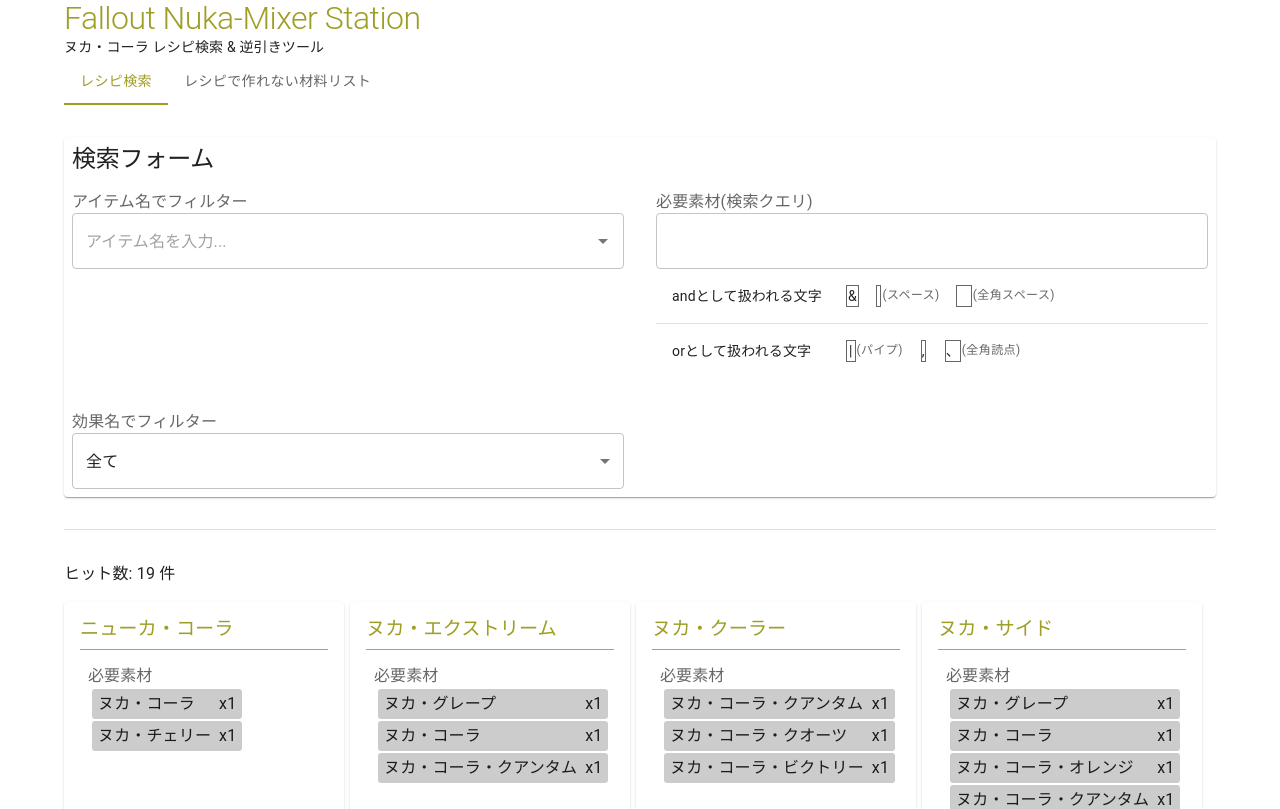
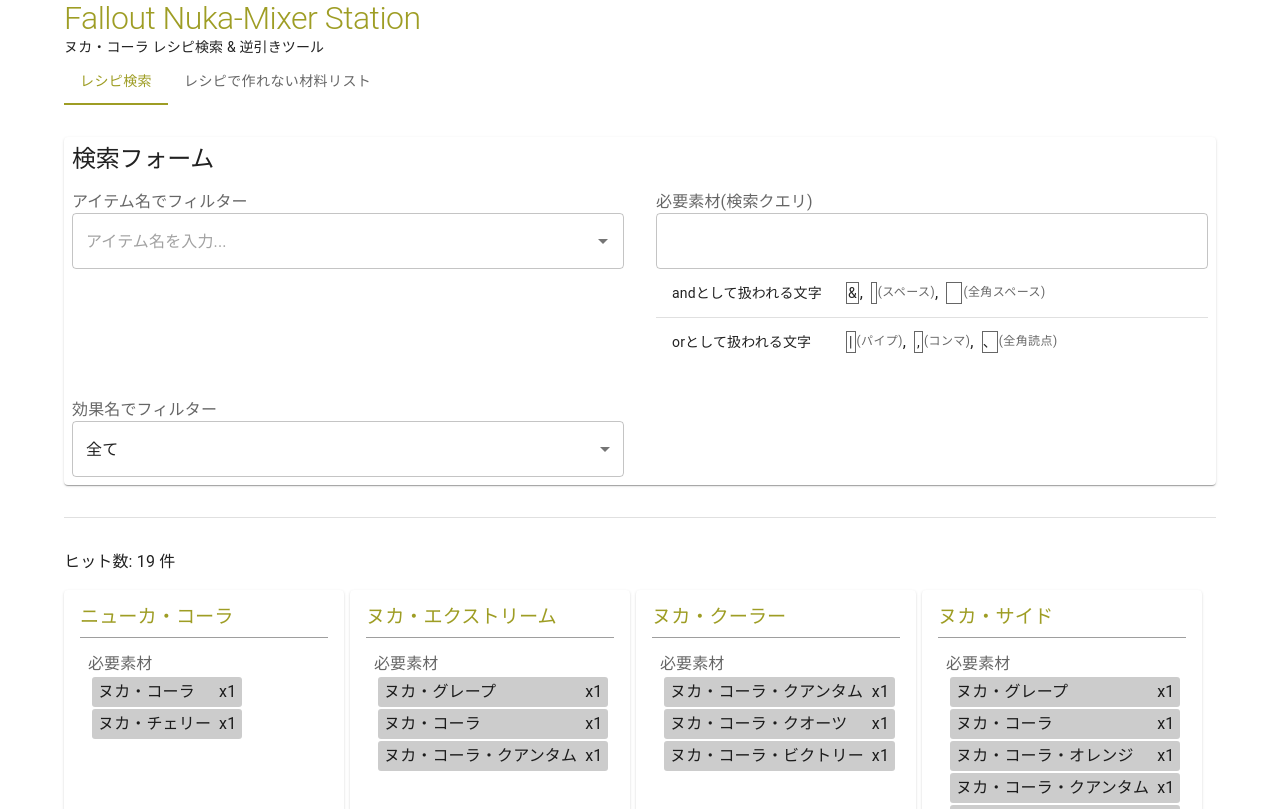
Before and after one commit to vvlvm/fallout-recipe, a React (Vite) app: page / in a window 1280 px wide. Shown: the top 809 px of the page. Built offline with nearby package versions, Linux system fonts and the light colour scheme.

Commit message:
QueryExplainのスタイル等を整理

```diff
--- a/src/components/filters/query-explain/QueryExplain.tsx
+++ b/src/components/filters/query-explain/QueryExplain.tsx
@@ -1,16 +1,18 @@
-import Box from '@mui/material/Box'
 import Divider from '@mui/material/Divider'
+import List, { type ListProps } from '@mui/material/List'
+import ListItem from '@mui/material/ListItem'
+import Paper from '@mui/material/Paper'
+import Stack from '@mui/material/Stack'
 import Typography, { type TypographyProps } from '@mui/material/Typography'
 import { styled } from '@mui/material/styles'
-import List from '@mui/material/List'
-import ListItem from '@mui/material/ListItem'
-import Stack, { type StackProps } from '@mui/material/Stack'
 
-const Container = styled(List)(({ theme }) => ({
+const Container = styled((props) => <List dense {...props} />)<ListProps>(
+	({ theme }) => ({
 		display: 'grid',
 		gridTemplateColumns: 'auto 1fr',
 		gap: theme.spacing(1),
-}))
+	})
+)
 
 const Row = styled(ListItem)(() => ({
 	display: 'grid',
@@ -22,12 +24,6 @@
 	<Typography variant='body2' {...props} />
 ))<TypographyProps>(({ theme }) => ({
 	marginRight: theme.spacing(2),
-}))
-
-const Examples = styled(Box)(() => ({
-	display: 'flex',
-	gap: '1em',
-	alignItems: 'center',
 }))
 
 const Example = styled((props) => (
@@ -46,16 +42,12 @@
 	whiteSpace: 'nowrap',
 }))
 
-const StackExample = styled((props) => (
-	<Stack direction='row' alignItems='center' flexWrap='nowrap' {...props} />
-))<StackProps>()
-
 export function QueryExplain() {
 	return (
 		<Container>
 			<Row>
 				<Head>andとして扱われる文字</Head>
-				<Examples>
+				<Stack direction='row' alignItems='center'>
 					<Example
 						sx={{
 							paddingLeft: '1px',
@@ -64,21 +56,18 @@
 					>
 						&
 					</Example>
-					<StackExample>
+					<Typography sx={{ mr: 1 }}>,</Typography>
 					<Example> </Example>
 					<Note>(スペース)</Note>
-					</StackExample>
-					<StackExample>
+					<Typography sx={{ mr: 1 }}>,</Typography>
 					<Example>{'　'}</Example>
 					<Note>(全角スペース)</Note>
-					</StackExample>
-				</Examples>
+				</Stack>
 			</Row>
 			<Divider sx={{ gridColumn: 'span 2' }} />
 			<Row>
 				<Head>orとして扱われる文字</Head>
-				<Examples>
-					<StackExample>
+				<Stack direction='row' alignItems='center'>
 					<Example
 						sx={{
 							paddingLeft: '2px',
@@ -88,20 +77,13 @@
 						|
 					</Example>
 					<Note>(パイプ)</Note>
-					</StackExample>
-					<StackExample
-						sx={{
-							paddingLeft: '2px',
-							paddingRight: '2px',
-						}}
-					>
-						<Example>,</Example>
-					</StackExample>
-					<StackExample>
+					<Typography sx={{ mr: 1 }}>,</Typography>
+					<Example sx={{ px: '2px' }}>,</Example>
+					<Note>(コンマ)</Note>
+					<Typography sx={{ mr: 1 }}>,</Typography>
 					<Example>、</Example>
 					<Note>(全角読点)</Note>
-					</StackExample>
-				</Examples>
+				</Stack>
 			</Row>
 		</Container>
 	)
```
Lines whose indentation alone changed are shown as unchanged.
